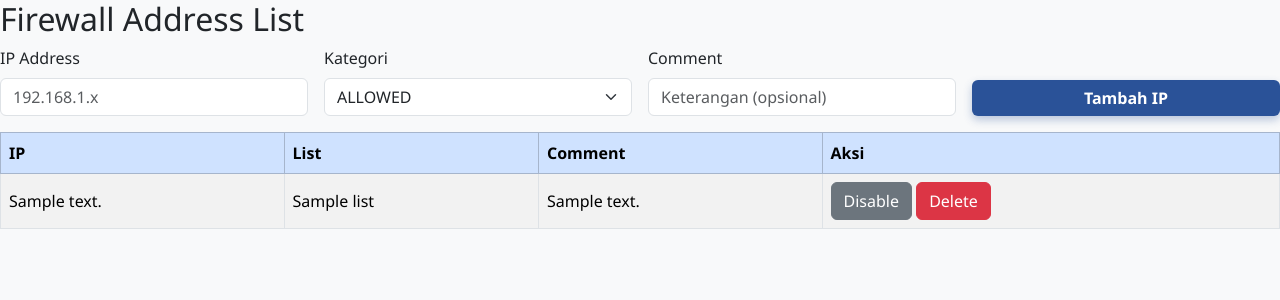
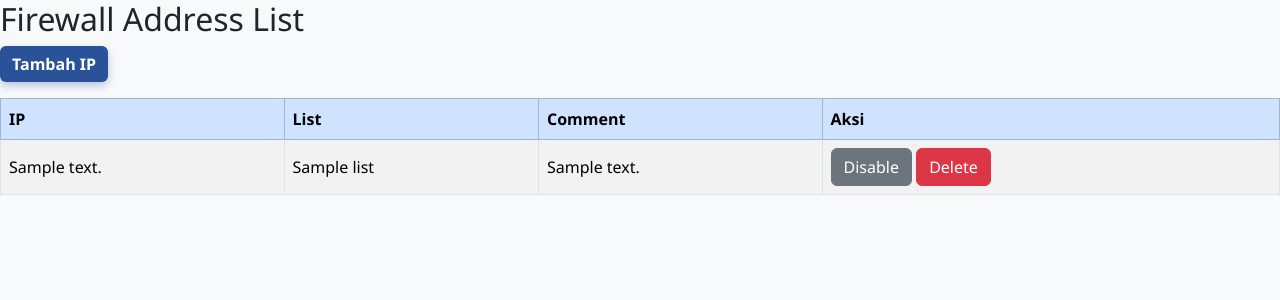
Before and after one commit to Syariqulhusni26/occdement, a Flask app: template templates/firewall_address.html in a window 1280 px wide. Shown: the top 300 px of the page. Run offline with Flask 3, Linux system fonts and the light colour scheme; the template is opened without the code that fills it: most values are stand-ins (such as "Sample title", 1, 10 or a date in 2020).

Commit message:
edit seluruh file

```diff
--- a/Perkembangan_Sistem.txt
+++ b/Perkembangan_Sistem.txt
@@ -221,6 +221,7 @@ Progres Project Sistem
 3. Tinggal buat login mikrotik dan menambahkan menu login mikrotik dari dalam sistem V
 4. Tinggal menyelesaikan history device enable disable dab kayaknya buat file log untuk itu V
 5  tinggal membuat data user yang belum di update di halaman home V
+6. Sudah bisa di hosting pakai ngrok, walaupun tidak bisa login snipeit di tempat lain V
 
 30/09/25
 1. Sudah dibuat halaman login snipeit dan masih dalam percobaan V
--- a/templates/firewall_address.html
+++ b/templates/firewall_address.html
@@ -14,27 +14,47 @@
 <!-- ==================== ADDRESS LIST ==================== -->
 <h2>Firewall Address List</h2>
 
-<form action="{{ url_for('address_list_add') }}" method="POST" class="row g-3 mb-3">
-    <div class="col-md-3">
+<!-- Tombol buka modal -->
+<button type="button" class="btn btn-primary mb-3" data-bs-toggle="modal" data-bs-target="#addIpModal">
+    Tambah IP
+    </button>
+
+    <!-- Modal Tambah IP -->
+    <div class="modal fade" id="addIpModal" tabindex="-1" aria-labelledby="addIpModalLabel" aria-hidden="true">
+    <div class="modal-dialog">
+        <div class="modal-content">
+        <form action="{{ url_for('address_list_add') }}" method="POST">
+            <div class="modal-header">
+            <h5 class="modal-title" id="addIpModalLabel">Tambah IP Address</h5>
+            <button type="button" class="btn-close" data-bs-dismiss="modal" aria-label="Close"></button>
+            </div>
+            <div class="modal-body row g-3">
+            <div class="col-md-12">
                 <label class="form-label">IP Address</label>
                 <input type="text" name="ip" class="form-control" placeholder="192.168.1.x" required>
             </div>
-    <div class="col-md-3">
+            <div class="col-md-12">
                 <label class="form-label">Kategori</label>
                 <select name="category" class="form-select">
                 <option value="ALLOWED">ALLOWED</option>
                 <option value="BLOCKED">BLOCKED</option>
                 </select>
             </div>
-    <div class="col-md-3">
+            <div class="col-md-12">
                 <label class="form-label">Comment</label>
                 <input type="text" name="comment" class="form-control" placeholder="Keterangan (opsional)">
             </div>
-    <div class="col-md-3 d-flex align-items-end">
-        <button type="submit" class="btn btn-primary w-100">Tambah IP</button>
+            </div>
+            <div class="modal-footer">
+            <button type="button" class="btn btn-secondary" data-bs-dismiss="modal">Batal</button>
+            <button type="submit" class="btn btn-primary">Simpan</button>
             </div>
         </form>
+        </div>
+    </div>
+    </div>
 
+    <!-- Tabel Address List -->
     <table class="table table-bordered table-striped align-middle">
     <thead class="table-primary">
         <tr>
@@ -47,7 +67,6 @@
     <tbody>
         {% for entry in address_list %}
         <tr>
-
             <td>{{ entry.address }}</td>
             <td>{{ entry.list }}</td>
             <td>{{ entry.comment }}</td>
@@ -77,6 +96,7 @@
     </tbody>
 </table>
 
+
 {% if address_list|length == 0 %}
 <div class="alert alert-info">Belum ada data di Address List.</div>
 {% endif %}
--- a/templates/index.html
+++ b/templates/index.html
@@ -145,7 +145,9 @@
                             <th>Action</th>
                             <th>Tanggal</th>
                             <th>Status</th>
+                            {% if session.get('role') == 'admin' %}
                             <th>Aksi</th>
+                            {% endif %}
                             </tr>
                         </thead>
                         <tbody>
@@ -161,11 +163,13 @@
                             {% else %}
                                 <td><span class="badge bg-secondary">{{ h.status }}</span></td>
                             {% endif %}
+                            {% if session.get('role') == 'admin' %}
                             <td>
                                 <form action="{{ url_for('delete_history', history_id=h.id) }}" method="POST" style="display:inline;">
                                 <button type="submit" class="btn btn-danger btn-sm">Hapus</button>
                                 </form>
                             </td>
+                            {% endif %}
                             </tr>
                             {% endfor %}
                         </tbody>
--- a/templates/login.html
+++ b/templates/login.html
@@ -84,7 +84,6 @@
                 <input class="form-check-input" type="checkbox" id="remember">
                 <label class="form-check-label" for="remember">Remember me</label>
                 </div>
-                <a href="#" class="text-decoration-none" style="color:#a3bffa;">Forgot password?</a>
             </div>
 
             <button type="submit" class="btn btn-primary w-100">Login</button>
```
Also changed, not shown: database/database.db. Lines whose indentation alone changed are shown as unchanged.
